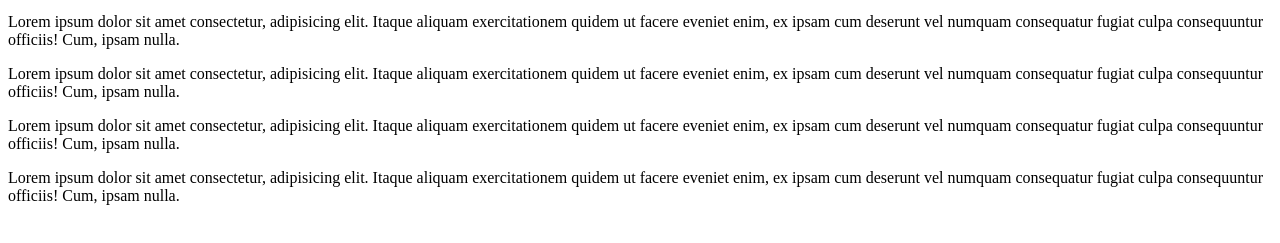
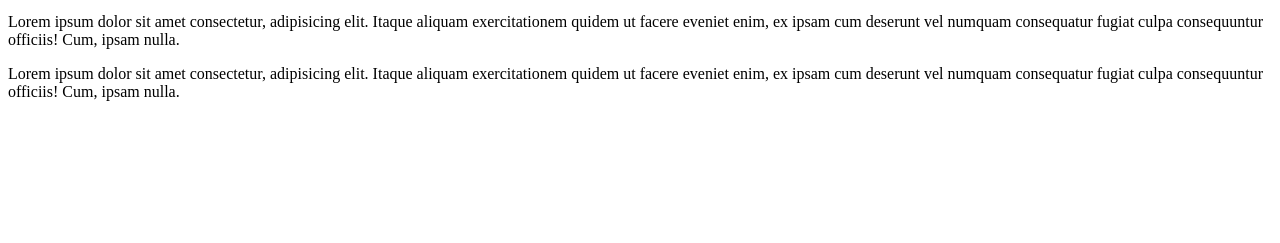
Before and after one commit to ArchitectB93/ab93.github.io, a plain HTML site: page Portfolio.html in a window 1280 px wide. Shown: the part 119-362 px from the top of the page. Drawn offline with Linux system fonts and the light colour scheme.

Commit message:
Update Portfolio.html

```diff
--- a/Portfolio.html
+++ b/Portfolio.html
@@ -11,8 +11,6 @@
     <p>Lorem ipsum dolor sit amet consectetur, adipisicing elit. Itaque aliquam exercitationem quidem ut facere eveniet enim, ex ipsam cum deserunt vel numquam consequatur fugiat culpa consequuntur officiis! Cum, ipsam nulla.</p>
     <p>Lorem ipsum dolor sit amet consectetur, adipisicing elit. Itaque aliquam exercitationem quidem ut facere eveniet enim, ex ipsam cum deserunt vel numquam consequatur fugiat culpa consequuntur officiis! Cum, ipsam nulla.</p>
     <p>Lorem ipsum dolor sit amet consectetur, adipisicing elit. Itaque aliquam exercitationem quidem ut facere eveniet enim, ex ipsam cum deserunt vel numquam consequatur fugiat culpa consequuntur officiis! Cum, ipsam nulla.</p>
-    <p>Lorem ipsum dolor sit amet consectetur, adipisicing elit. Itaque aliquam exercitationem quidem ut facere eveniet enim, ex ipsam cum deserunt vel numquam consequatur fugiat culpa consequuntur officiis! Cum, ipsam nulla.</p>
-    <p>Lorem ipsum dolor sit amet consectetur, adipisicing elit. Itaque aliquam exercitationem quidem ut facere eveniet enim, ex ipsam cum deserunt vel numquam consequatur fugiat culpa consequuntur officiis! Cum, ipsam nulla.</p>
 
 </body>
 </html>
```
